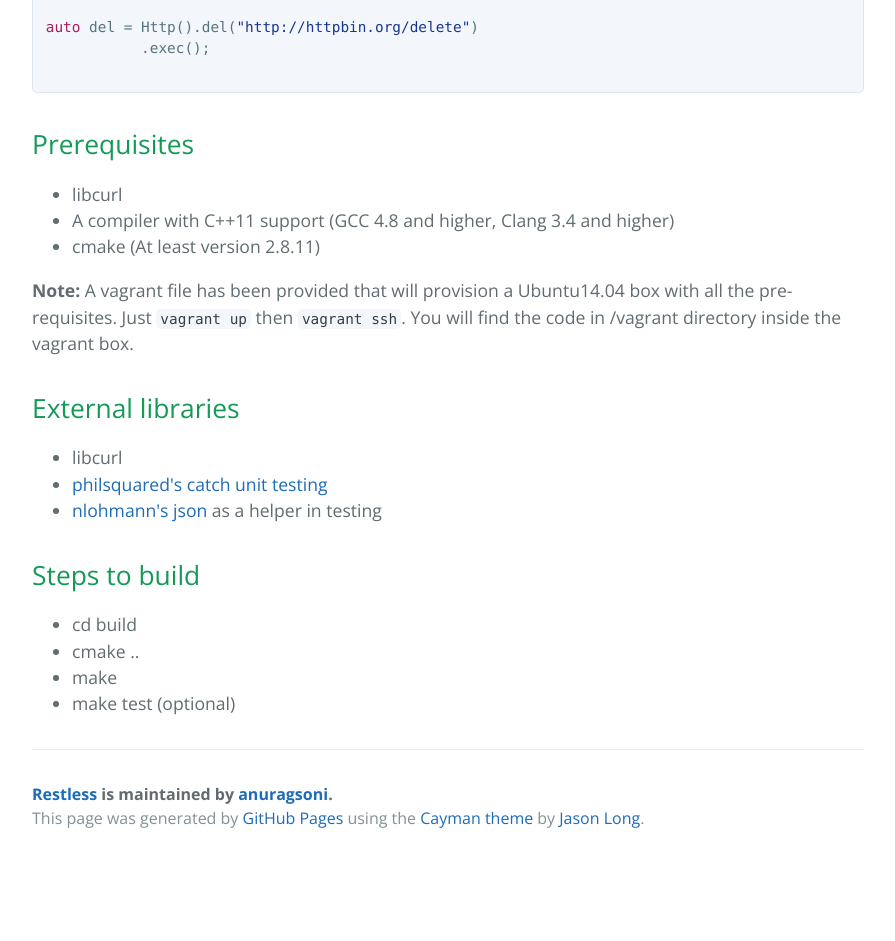
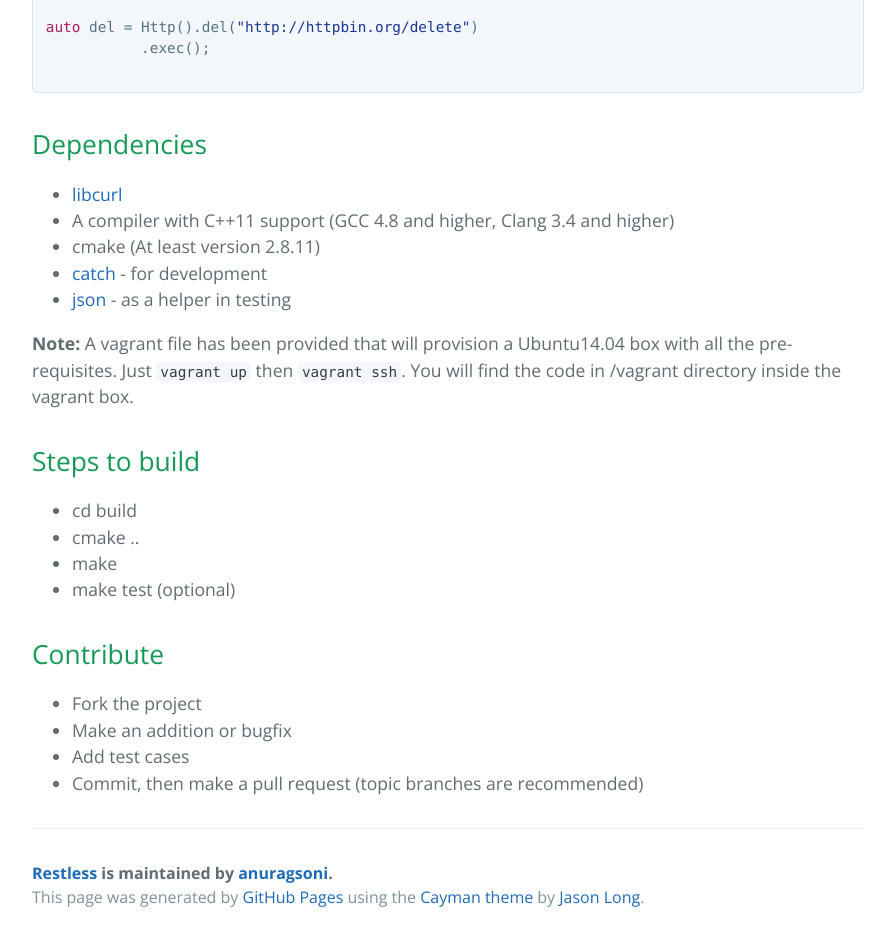
Before and after one commit to anuragsoni/restless, a plain HTML site: page index.html in a window 1280 px wide. Shown: the part 1980-2921 px from the top of the page, without its empty margins (192-1087 px from the left). Before the commit the page ends 2842 px from the top, so only its background shows below. Drawn offline with nearby package versions, Linux system fonts and the light colour scheme.

Commit message:
Create gh-pages branch via GitHub

```diff
--- a/index.html
+++ b/index.html
@@ -84,27 +84,21 @@
 </pre></div>
 
 <h2>
-<a id="prerequisites" class="anchor" href="#prerequisites" aria-hidden="true"><span class="octicon octicon-link"></span></a>Prerequisites</h2>
+<a id="dependencies" class="anchor" href="#dependencies" aria-hidden="true"><span class="octicon octicon-link"></span></a>Dependencies</h2>
 
 <ul>
-<li>libcurl</li>
+<li><a href="http://curl.haxx.se/libcurl/">libcurl</a></li>
 <li>A compiler with C++11 support (GCC 4.8 and higher, Clang 3.4 and higher)</li>
 <li>cmake (At least version 2.8.11)</li>
+<li>
+<a href="https://github.com/philsquared/Catch">catch</a> - for development</li>
+<li>
+<a href="https://github.com/nlohmann/json">json</a> - as a helper in testing</li>
 </ul>
 
 <p><strong>Note:</strong> A vagrant file has been provided that will provision a Ubuntu14.04
 box with all the pre-requisites. Just <code>vagrant up</code> then <code>vagrant ssh</code>.
 You will find the code in /vagrant directory inside the vagrant box.</p>
-
-<h2>
-<a id="external-libraries" class="anchor" href="#external-libraries" aria-hidden="true"><span class="octicon octicon-link"></span></a>External libraries</h2>
-
-<ul>
-<li>libcurl</li>
-<li><a href="https://github.com/philsquared/Catch">philsquared's catch unit testing</a></li>
-<li>
-<a href="https://github.com/nlohmann/json">nlohmann's json</a> as a helper in testing</li>
-</ul>
 
 <h2>
 <a id="steps-to-build" class="anchor" href="#steps-to-build" aria-hidden="true"><span class="octicon octicon-link"></span></a>Steps to build</h2>
@@ -114,6 +108,16 @@
 <li>cmake ..</li>
 <li>make</li>
 <li>make test (optional)</li>
+</ul>
+
+<h2>
+<a id="contribute" class="anchor" href="#contribute" aria-hidden="true"><span class="octicon octicon-link"></span></a>Contribute</h2>
+
+<ul>
+<li>Fork the project</li>
+<li>Make an addition or bugfix</li>
+<li>Add test cases</li>
+<li>Commit, then make a pull request (topic branches are recommended)</li>
 </ul>
 
       <footer class="site-footer">
```
Also changed, not shown: params.json (+1 -1 lines).
